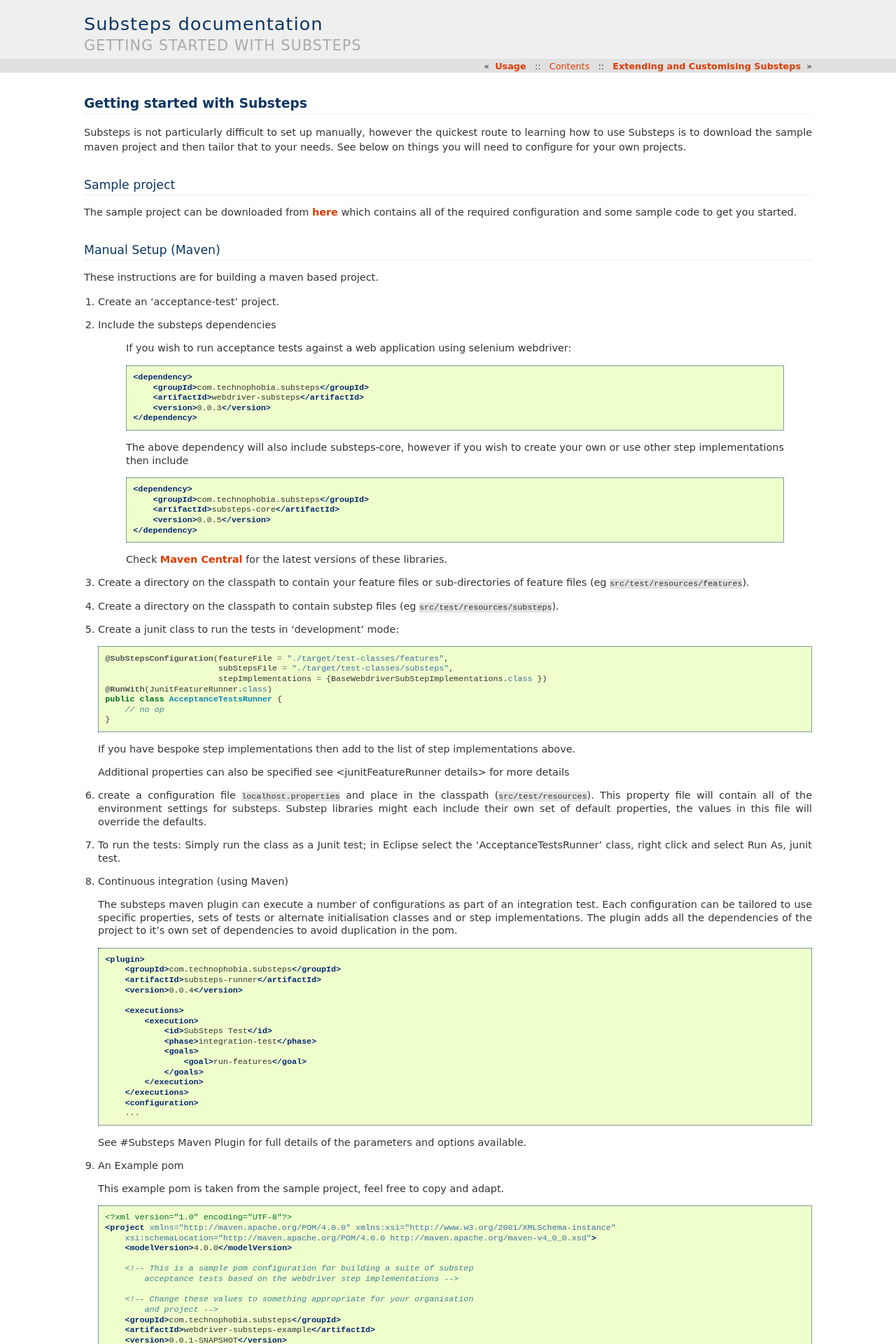
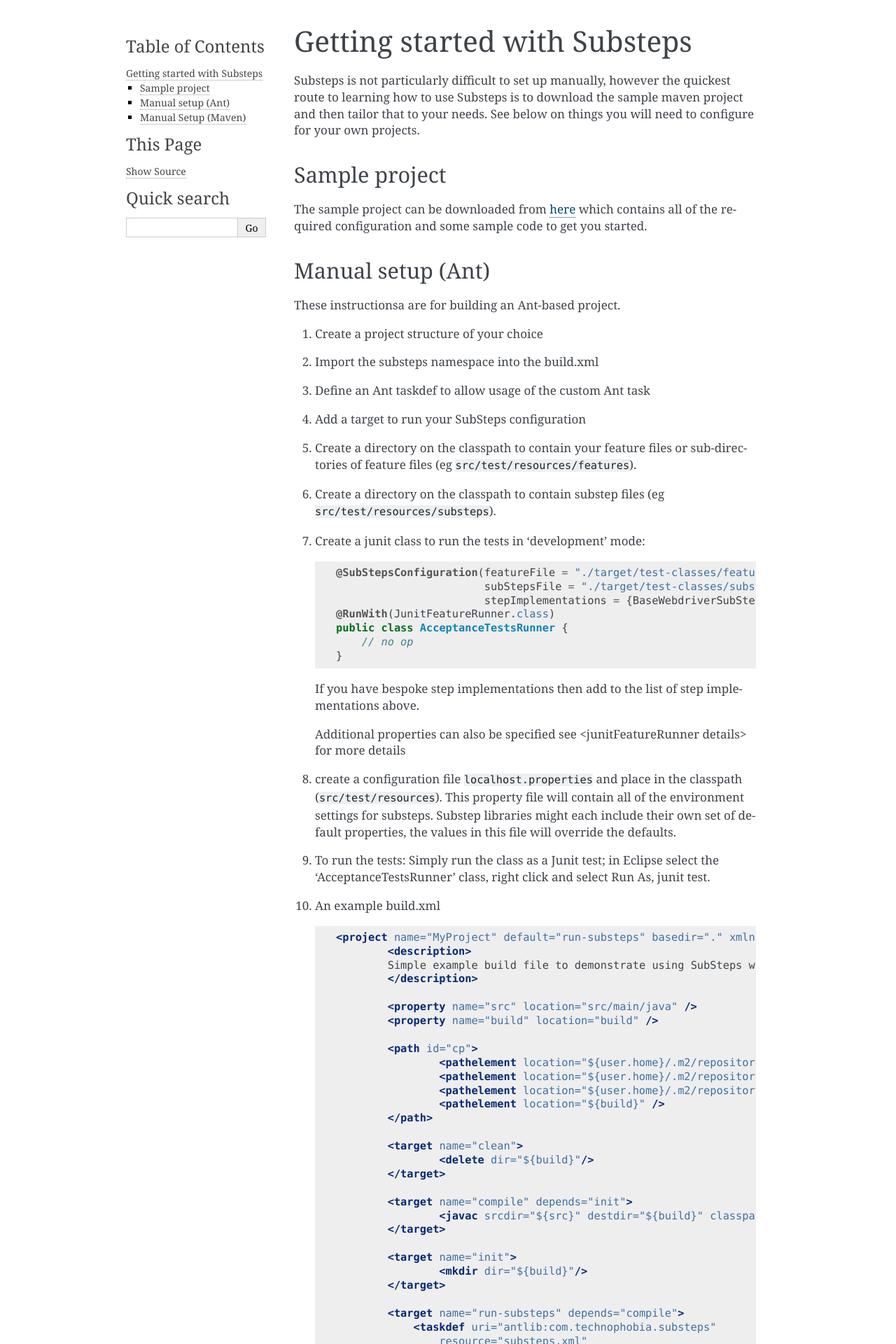
Before and after one commit to G2G3Digital/substeps, a Sphinx documentation site: the page built from docs/getting_started.rst, in a window 1280 px wide. Shown: the top 1920 px of the page at 70% size. Built offline with Sphinx 7.4.7, drawn with Linux system fonts in a browser that asks for light colours; some of the changed text lies outside the part shown.

Commit message:
Documentation for Ant task

```diff
--- a/docs/conf.py
+++ b/docs/conf.py
@@ -91,7 +91,7 @@
 
 # The theme to use for HTML and HTML Help pages.  See the documentation for
 # a list of builtin themes.
-html_theme = 'haiku'
+#html_theme = 'haiku'
 
 # Theme options are theme-specific and customize the look and feel of a theme
 # further.  For a list of options available for each theme, see the
--- a/docs/getting_started.rst
+++ b/docs/getting_started.rst
@@ -6,6 +6,93 @@
 Sample project
 --------------
 The sample project can be downloaded from `here <https://github.com/downloads/technophobia/substeps/example-substeps-project-0.0.1.zip>`_ which contains all of the required configuration and some sample code to get you started.
+
+
+Manual setup (Ant)
+------------------
+These instructionsa are for building an Ant-based project.
+
+1. Create a project structure of your choice
+2. Import the substeps namespace into the build.xml
+3. Define an Ant taskdef to allow usage of the custom Ant task
+4. Add a target to run your SubSteps configuration
+5. Create a directory on the classpath to contain your feature files or sub-directories of feature files (eg ``src/test/resources/features``).
+6. Create a directory on the classpath to contain substep files (eg ``src/test/resources/substeps``).
+7. Create a junit class to run the tests in ‘development’ mode:
+
+   .. code-block:: java
+
+      @SubStepsConfiguration(featureFile = "./target/test-classes/features",
+                             subStepsFile = "./target/test-classes/substeps",
+                             stepImplementations = {BaseWebdriverSubStepImplementations.class })
+      @RunWith(JunitFeatureRunner.class)
+      public class AcceptanceTestsRunner {
+          // no op
+      }
+
+   If you have bespoke step implementations then add to the list of step implementations above.
+
+   Additional properties can also be specified see <junitFeatureRunner details> for more details
+
+8. create a configuration file ``localhost.properties`` and place in the classpath (``src/test/resources``).
+   This property file will contain all of the environment settings for substeps.
+   Substep libraries might each include their own set of default properties,
+   the values in this file will override the defaults.
+
+9. To run the tests:
+   Simply run the class as a Junit test; in Eclipse select the ‘AcceptanceTestsRunner’ class, right click
+   and select Run As, junit test.
+
+10. An example build.xml
+
+   .. code-block:: xml
+
+
+	<project name="MyProject" default="run-substeps" basedir="." xmlns:substeps="antlib:com.technophobia.substeps">
+		<description>
+		Simple example build file to demonstrate using SubSteps with ANT
+		</description>
+
+		<property name="src" location="src/main/java" />
+		<property name="build" location="build" />
+
+		<path id="cp">
+			<pathelement location="${user.home}/.m2/repository/com/technophobia/substeps/substeps-core/0.0.8-SNAPSHOT/substeps-core-0.0.8-SNAPSHOT.jar" />
+			<pathelement location="${user.home}/.m2/repository/ch/qos/logback/logback-classic/1.0.6/logback-classic-1.0.6.jar" />
+			<pathelement location="${user.home}/.m2/repository/ch/qos/logback/logback-core/1.0.6/logback-core-1.0.6.jar" />
+			<pathelement location="${build}" />
+		</path>
+
+		<target name="clean">
+			<delete dir="${build}"/>
+		</target>
+
+		<target name="compile" depends="init">
+			<javac srcdir="${src}" destdir="${build}" classpathref="cp" />
+		</target>
+
+		<target name="init">
+			<mkdir dir="${build}"/>
+		</target>
+
+		<target name="run-substeps" depends="compile">
+		    <taskdef uri="antlib:com.technophobia.substeps"
+		        resource="substeps.xml"
+		        classpathref="cp" />
+
+		        <substeps:substeps>
+		                <substeps:executionConfig featureFile="${basedir}/features" subStepsFileName="${basedir}/substeps">
+		                        <substeps:stepImplementationClassNames>
+		                                <substeps:param>com.technophobia.example.Steps</substeps:param>
+		                        </substeps:stepImplementationClassNames>
+
+		                        <substeps:initialisationClass>
+		                                <substeps:param>com.technophobia.example.Init</substeps:param>
+		                        </substeps:initialisationClass>
+		                </substeps:executionConfig>
+		        </substeps:substeps>
+		</target>
+	</project>
 
 
 Manual Setup (Maven)
```
